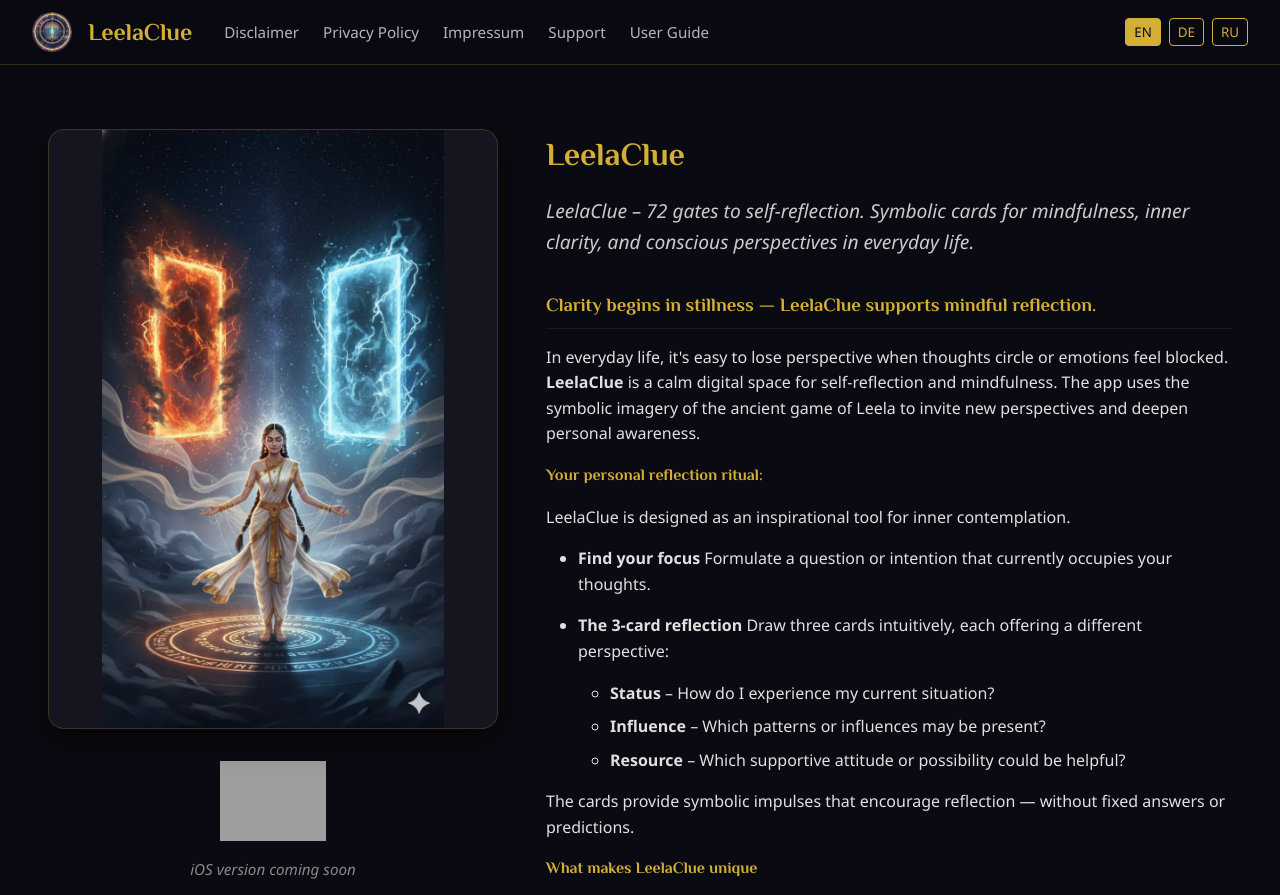
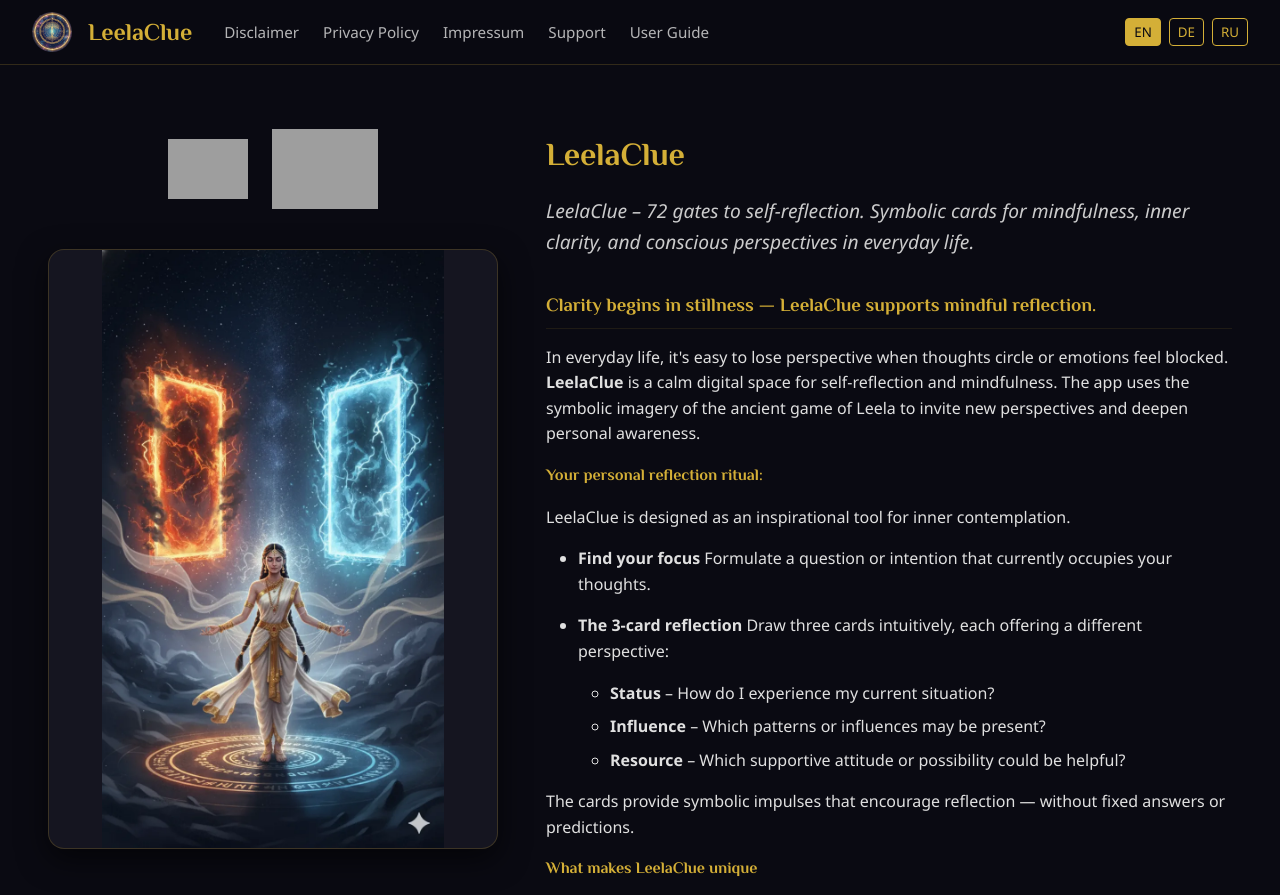
Before and after one commit to leelaclue/leelaclue.github.io, a plain HTML site: page index.html in a window 1280 px wide. Shown: the top 895 px of the page. Drawn offline with nearby package versions, Linux system fonts and the light colour scheme; grey boxes are pictures that could not be loaded.

Commit message:
add apple button and reorange them a bit

```diff
--- a/assets/css/style.css
+++ b/assets/css/style.css
@@ -320,10 +320,11 @@
 
 /* Store Section */
 .store-section {
-  margin-top: 2rem;
+  margin-bottom: 2rem;
   display: flex;
-  flex-direction: column;
-  gap: 0.5rem;
+  flex-direction: row;
+  justify-content: center;
+  gap: 1.5rem;
   align-items: center;
   text-align: center;
 }
--- a/index.html
+++ b/index.html
@@ -43,6 +43,20 @@
             <div class="hero-content">
                 <!-- Left Column: Carousel -->
                 <div class="hero-left">
+                    <div class="store-section">
+                        <a href="https://apps.apple.com/us/app/leelaclue-mindfulness/id6757707003" target="_blank"
+                            rel="noopener">
+                            <img alt="Download on the App Store"
+                                src="https://developer.apple.com/assets/elements/badges/download-on-the-app-store.svg"
+                                style="height: 60px;" />
+                        </a>
+                        <a href="https://play.google.com/store/apps/details?id=com.ikaengel.leelaclue" target="_blank"
+                            rel="noopener">
+                            <img alt="Get it on Google Play"
+                                src="https://play.google.com/intl/en_us/badges/static/images/badges/en_badge_web_generic.png"
+                                style="height: 80px;" />
+                        </a>
+                    </div>
                     <div class="carousel-container">
                         <img src="assets/images/ADharma.webp" alt="ADharma" class="carousel-slide active">
                         <img src="assets/images/Antariksha.webp" alt="Antariksha" class="carousel-slide">
@@ -51,15 +65,7 @@
                         <img src="assets/images/Lobha.webp" alt="Lobha" class="carousel-slide">
                     </div>
 
-                    <div class="store-section">
-                        <a href="https://play.google.com/store/apps/details?id=com.ikaengel.leelaclue" target="_blank"
-                            rel="noopener">
-                            <img alt="Get it on Google Play"
-                                src="https://play.google.com/intl/en_us/badges/static/images/badges/en_badge_web_generic.png"
-                                style="height: 80px;" />
-                        </a>
-                        <p class="ios-coming-soon" data-i18n="iosComingSoon">iOS coming soon</p>
-                    </div>
+
                 </div>
 
                 <!-- Right Column: Description -->
```
